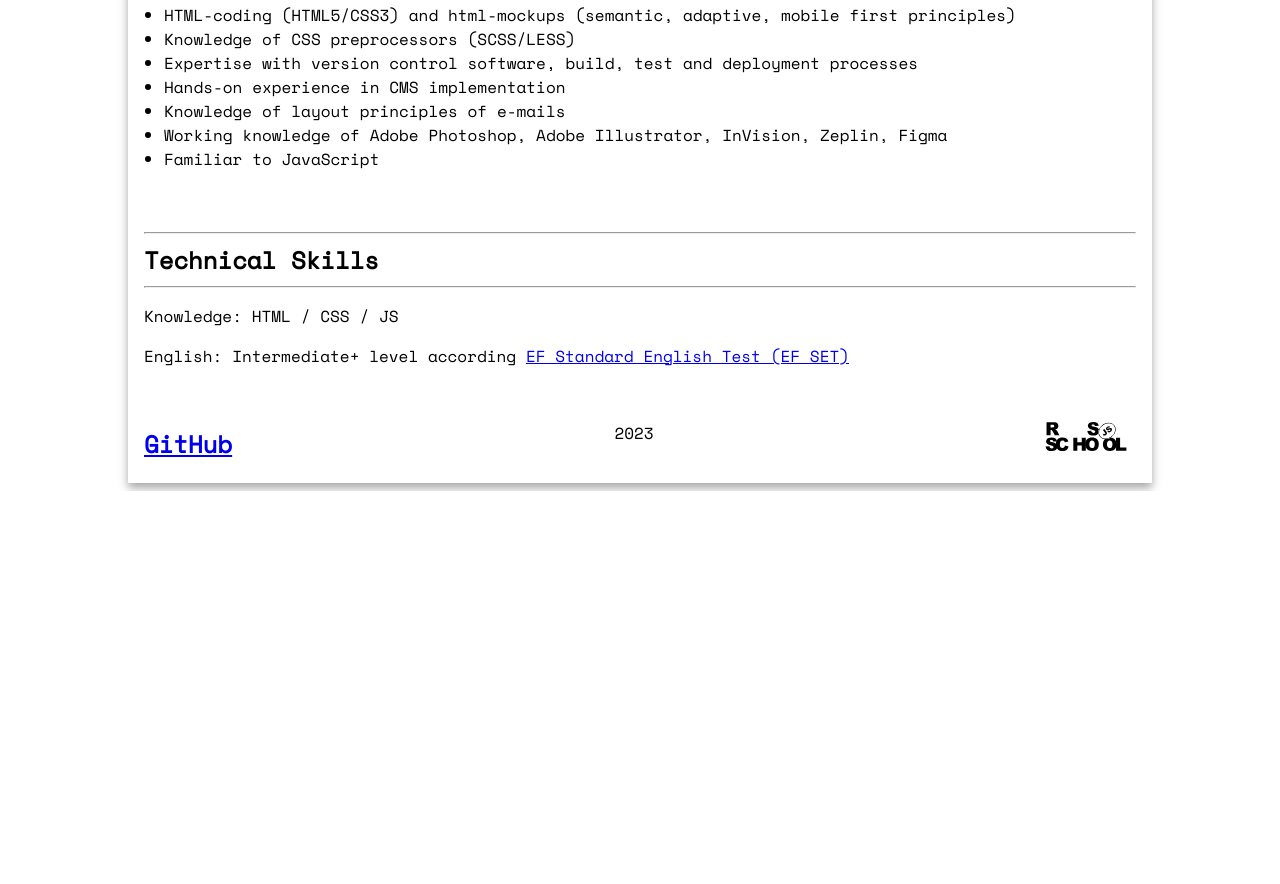
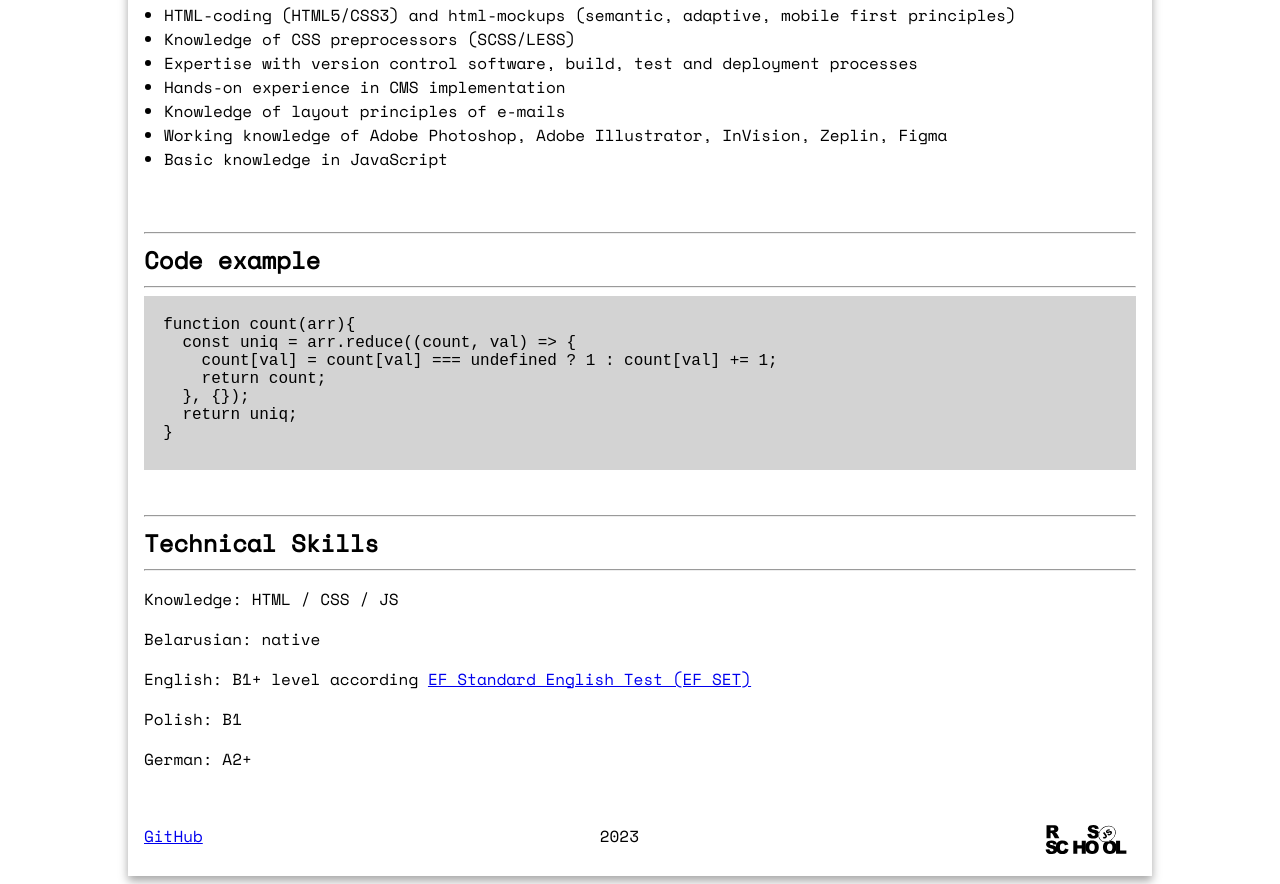
Before and after one commit to InaFK/rsschool-cv-old, a plain HTML site: page index.html in a window 1280 px wide. Shown: the part 674-1558 px from the top of the page. Before the commit the page ends 1165 px from the top, so only its background shows below. Drawn offline with nearby package versions, Linux system fonts and the light colour scheme.

Commit message:
feat: add code example section

```diff
--- a/index.html
+++ b/index.html
@@ -46,8 +46,22 @@
               <li>Hands-on experience in CMS implementation</li>
               <li>Knowledge of layout principles of e-mails</li>
               <li>Working knowledge of Adobe Photoshop, Adobe Illustrator, InVision, Zeplin, Figma</li>
-              <li>Familiar to JavaScript</li>
+              <li>Basic knowledge in JavaScript</li>
             </ul>
+        </section>
+        <section class="grid-area code">
+          <hr>
+          <h2>Code example</h2>
+          <hr>
+          <pre class="code-example">
+  function count(arr){
+    const uniq = arr.reduce((count, val) => {
+      count[val] = count[val] === undefined ? 1 : count[val] += 1;
+      return count;
+    }, {});
+    return uniq;
+  }
+          </pre>
         </section>
         <section class="grid-area work">
             <hr>
@@ -66,12 +80,15 @@
             <h2>Technical Skills</h2>
             <hr>
             <p>Knowledge: HTML / CSS / JS</p>
-            <p>English: Intermediate+ level according <a href="https://www.efset.org/cert/fsgYmn" target="_blank">EF Standard English Test (EF SET)</a></p>
+            <p>Belarusian: native</p>
+            <p>English: B1+ level according <a href="https://www.efset.org/cert/fsgYmn" target="_blank">EF Standard English Test (EF SET)</a></p>
+            <p>Polish: B1</p>
+            <p>German: A2+</p>
         </section>
         <section class="grid-area footer">
-            <h2>
+            <span>
                 <a href="https://github.com/InaFK" target="_blank">GitHub</a>
-            </h2>
+            </span>
             <span>2023</span>
             <div class="community">
                 <a href="https://rs.school/js/" target="_blank">
--- a/style.css
+++ b/style.css
@@ -22,6 +22,7 @@ body {
       "name"
       "contacts"
       "about"
+      "code"
       "work"
       "education"
       "skills"
@@ -51,11 +52,20 @@ body {
   .about {
     grid-area: about;
   }
+  .code {
+    grid-area: code;
+  }
   .work {
     grid-area: work;
   }
   .education {
     grid-area: education;
+  }
+  .code-example {
+    background-color: lightgrey;
+    font-size: 0.5rem;
+    margin: 0;
+    padding: 20px 0 10px;
   }
   .skills {
     grid-area: skills;
@@ -73,9 +83,13 @@ body {
       grid-template-areas:
         "name photo"
         "work contacts"
-        "about education"
-        "skills skills"
+        "about about"
+        "code code"
+        "skills education"
         "footer footer";
+    }
+    .code-example {
+      font-size: 1.0rem;
     }
   }
   @media (min-width: 1023px) {
@@ -85,6 +99,7 @@ body {
         "contacts photo"
         "work education"
         "about about"
+        "code code"
         "skills skills"
         "footer footer";
     }
```
